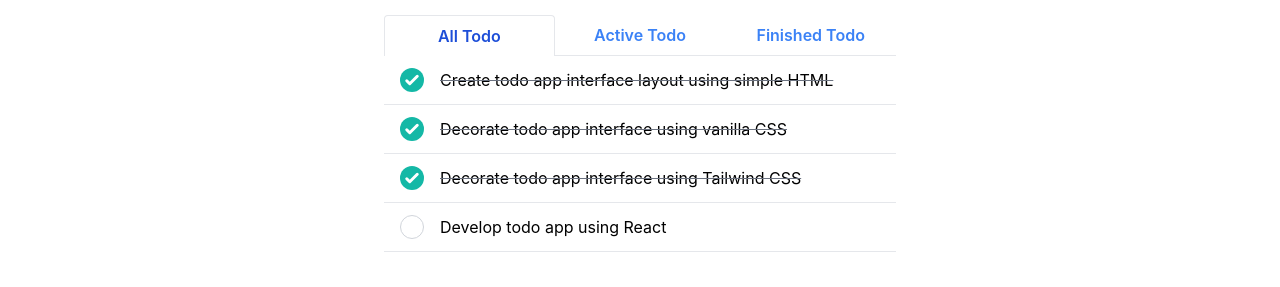
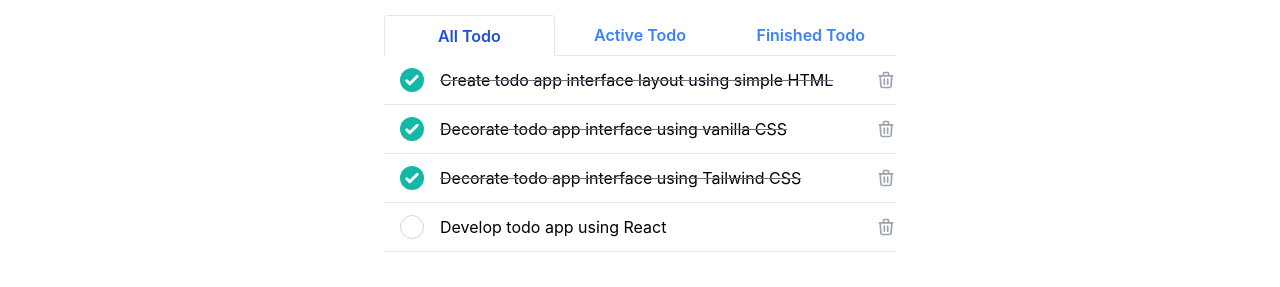
Before and after one commit to fjnkt98/todoapp_frontend, a Next.js app: page / in a window 1280 px wide. Shown: the part 189-476 px from the top of the page. Built offline with nearby package versions, Linux system fonts and the light colour scheme.

Commit message:
Add paper tiger delete button

```diff
--- a/components/TodoItem.tsx
+++ b/components/TodoItem.tsx
@@ -2,6 +2,7 @@ import React from 'react';
 import recoil from 'recoil';
 import { Todo } from '../types/todo';
 import { todoItemsState } from './Content';
+import { TrashIcon } from '@heroicons/react/outline';
 
 // Type definition for the props which this component takes
 type Props = {
@@ -40,18 +41,21 @@ export const TodoItem: React.VFC<Props> = (props) => {
         type="checkbox"
         id={props.item.id}
         checked={props.item.isFinished}
-        className="inline-block mx-4 h-6 w-6 rounded-xl border-gray-300 focus:border-teal-300 focus:ring-2 focus:ring-teal-200 focus:ring-opacity-50 text-teal-500"
+        className="mx-4 inline-block h-6 w-6 rounded-xl border-gray-300 text-teal-500 focus:border-teal-300 focus:ring-2 focus:ring-teal-200 focus:ring-opacity-50"
         onChange={updateTodoItem}
       />
       <label
         htmlFor={props.item.id}
         className={
-          'inline-block py-3 flex-auto cursor-pointer select-none break-all  ' +
+          'inline-block flex-auto cursor-pointer select-none break-all py-3  ' +
           `${props.item.isFinished ? 'line-through decoration-gray-500' : ''}`
         }
       >
         {props.item.title}
       </label>
+      <button>
+        <TrashIcon className="h-5 w-5 text-gray-400" />
+      </button>
     </li>
   );
 };
```
